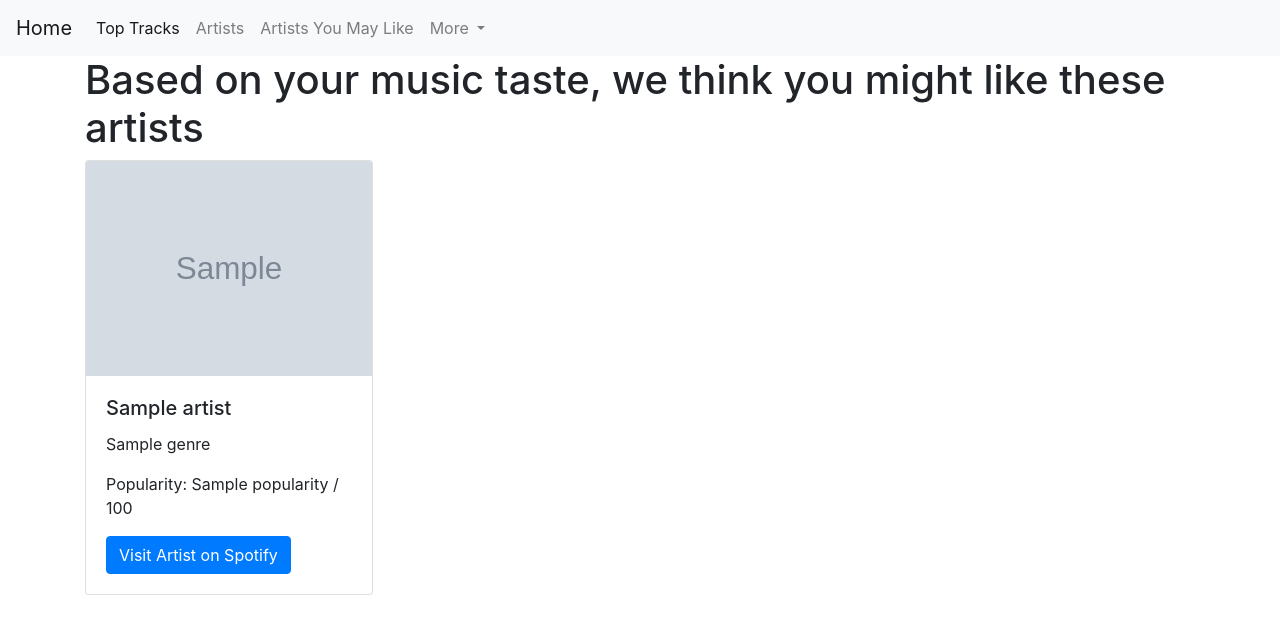
After one commit to opive/Harmony2, a Flask app: template Harmony/website/templates/related_artists.html in a window 1280 px wide. The commit adds this page. Shown: the top 634 px of the page. Run offline with Flask 3, Linux system fonts and the light colour scheme; the template is opened without the code that fills it: most values are stand-ins (such as "Sample title", 1, 10 or a date in 2020); grey boxes marked "Sample" are stand-in pictures; some libraries are stand-ins or nearby versions.

Commit message:
related artists route added

```diff
--- a/Harmony/website/templates/main_logged_in.html
+++ b/Harmony/website/templates/main_logged_in.html
@@ -22,7 +22,7 @@
                     <a class="nav-link" href="/artists">Artists</a>
                 </li>
                 <li class="nav-item">
-                    <a class="nav-link" href="#">Get Recommendations</a>
+                    <a class="nav-link" href="/relatedartists">Artists You May Like </a>
                 </li>
                 <li class="nav-item dropdown">
                     <a class="nav-link dropdown-toggle" href="#" id="navbarDropdownMenuLink" data-toggle="dropdown" aria-haspopup="true" aria-expanded="false">
--- /dev/null
+++ b/Harmony/website/templates/related_artists.html
@@ -0,0 +1,23 @@
+{% extends 'main_logged_in.html' %}
+{% block content %}
+
+<body>
+    <h1>Based on your music taste, we think you might like these artists</h1>
+    <div class="row">
+        {% for artist in related_artists %}
+          <div class="col-md-4">
+            <div class="card mb-4" style="width: 18rem;">
+              <img src="{{ artist.images[0].url }}" class="card-img-top" alt="{{ artist.name }}">
+              <div class="card-body">
+                <h5 class="card-title">{{ artist.name }}</h5>
+                <p class="card-text">{{ artist.genres | join(', ') }}</p>
+                <p class="card-text">Popularity: {{ artist.popularity }} / 100</p>
+                <a href="{{ artist.external_urls.spotify }}" class="btn btn-primary" target="_blank">Visit Artist on Spotify</a>
+              </div>
+            </div>
+          </div>
+        {% endfor %}
+      </div>
+</body>
+
+{% endblock %}
```
Also changed, not shown: Harmony/website/auth.py (+29 -1 lines).
